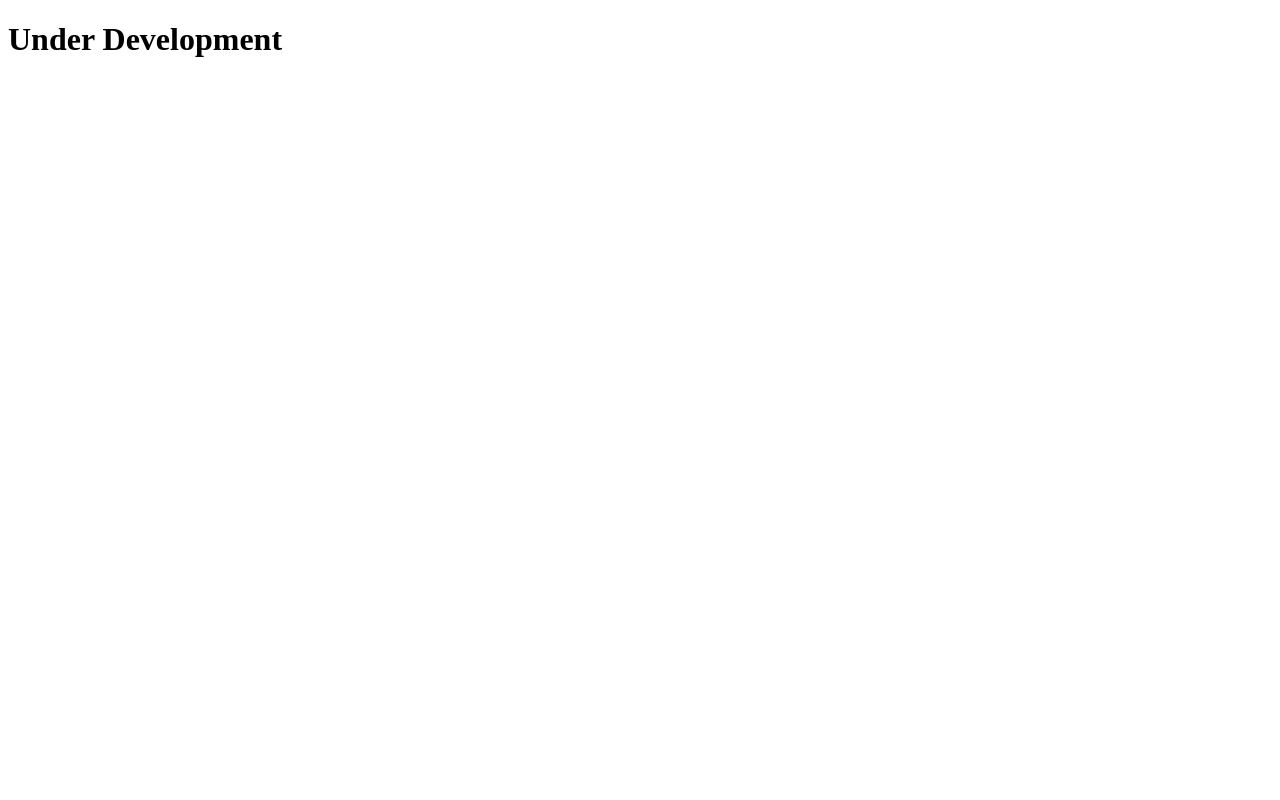
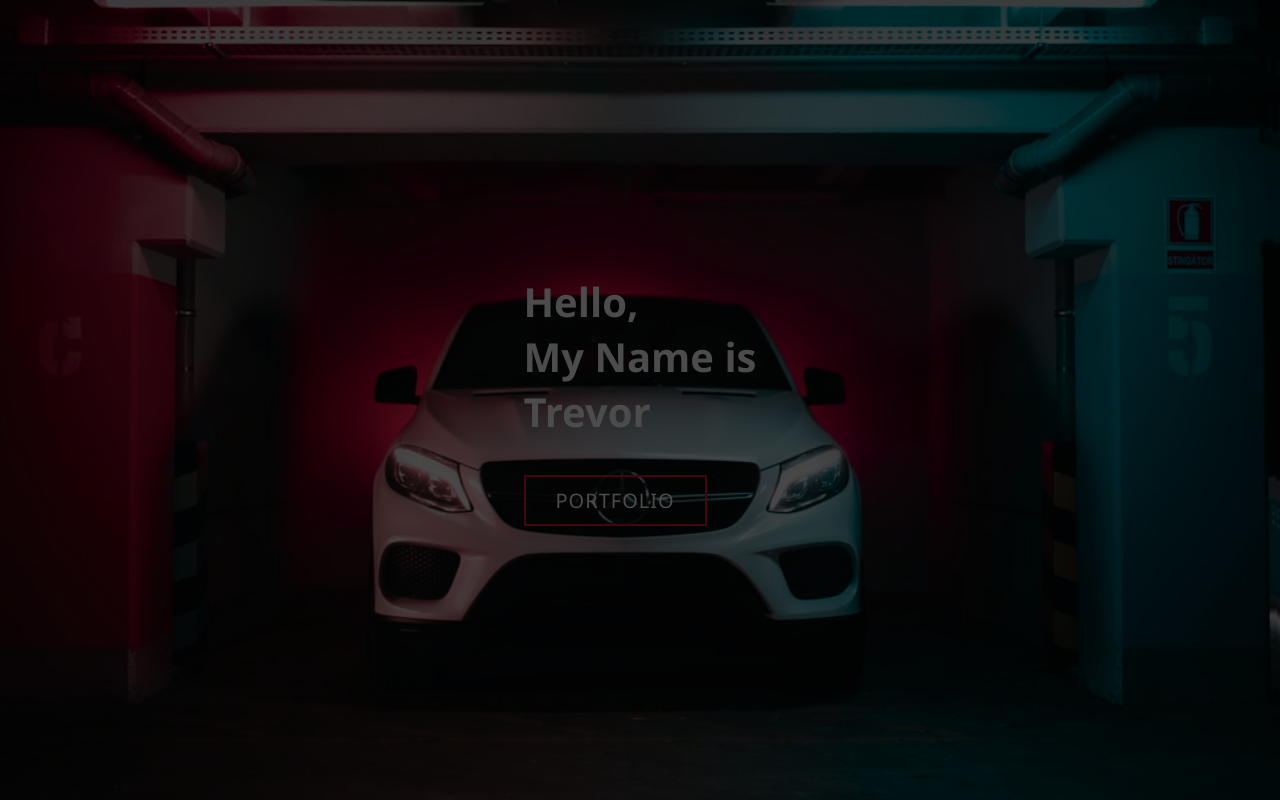
Before and after one commit to seyifagun/mTurbo, a plain HTML site: page index.html in a window 1280 px wide. Drawn offline with Linux system fonts and the light colour scheme.

Commit message:
Add new codes and styles respectively

```diff
--- a/index.html
+++ b/index.html
@@ -4,11 +4,48 @@
     <meta charset="UTF-8">
     <meta http-equiv="X-UA-Compatible" content="IE=edge">
     <meta name="viewport" content="width=device-width, initial-scale=1.0">
+    <link rel="stylesheet" href="/styles.css" />
     <title>mTurbo</title>
 </head>
 <body>
-    <div>
-        <h1>Under Development</h1>
+     <!-- Header -->
+  <!-- <section id="header">
+    <div class="header container">
+      <div class="nav-bar">
+        <div class="brand">
+          <a href="#hero">
+            <h1><span>T</span>re <span>v</span>or</h1>
+          </a>
+        </div>
+        <div class="nav-list">
+          <div class="hamburger">
+            <div class="bar"></div>
+          </div>
+          <ul>
+            <li><a href="#hero" data-after="Home">Home</a></li>
+            <li><a href="#services" data-after="Service">Services</a></li>
+            <li><a href="#projects" data-after="Projects">Projects</a></li>
+            <li><a href="#about" data-after="About">About</a></li>
+            <li><a href="#contact" data-after="Contact">Contact</a></li>
+          </ul>
+        </div>
+      </div>
     </div>
+  </section> -->
+  <!-- End Header -->
+
+  <!-- Hero Section  -->
+  <section id="hero">
+    <div class="hero container">
+      <div>
+        <h1>Hello, <span></span></h1>
+        <h1>My Name is <span></span></h1>
+        <h1>Trevor <span></span></h1>
+        <a href="#projects" type="button" class="cta">Portfolio</a>
+      </div>
+    </div>
+  </section>
+  <!-- End Hero Section  -->
+
 </body>
 </html>
--- /dev/null
+++ b/styles.css
@@ -0,0 +1,101 @@
+* {
+    padding: 0;
+    margin: 0;
+    box-sizing: border-box;
+}
+
+html{
+    font-size: 10px;
+    font-family: Comfortaa, 'Segoe UI', Tahoma, Geneva, Verdana, sans-serif;
+}
+
+a {
+    text-decoration: none;
+}
+
+.container{
+    min-height: 100vh;
+    width : 100%;
+    display: flex;
+    align-items: center;
+    justify-content: center;
+}
+
+/* Hero Section */
+#hero {
+    background-image: url(./images/mTurbo-banner-img.jpg);
+    background-size : cover ;
+    background-position : top center;
+    position: relative;
+}
+
+#hero::after{
+    content: '';
+    position: absolute;
+    left: 0;
+    top: 0;
+    height: 100%;
+    width: 100%;
+    background-color: black;
+    opacity: 0.7;
+    z-index:1;
+}
+
+#hero h1{
+    display: block;
+    width: fit-content;
+    font-size: 4rem;
+    position: relative;
+    color: white;
+}
+
+#hero h1 span {
+    position: absolute;
+    top: 0;
+    left: 0;
+    height: 100%;
+    width: 0;
+    color: transparent;
+    background-color: crimson;
+    animation: text_reveal_box 1s ease;
+    animation-delay: 1s;
+    animation: text_reveal;
+}
+
+#hero .cta{
+    display: inline-block;
+    padding: 10px 30px;
+    color: white;
+    background-color: transparent;
+    border: 2px solid crimson;
+    font-size: 2rem;
+    text-transform: uppercase;
+    letter-spacing: .1rem;
+    margin-top: 36px;
+    transition: .3s ease;
+    transition-property: background-color, color;
+}
+
+#hero .cta:hover{
+    color: white;
+    background-color: crimson;
+}
+/* End Hero Section */
+
+/* keyframes */
+@keyframes text_reveal_box {
+    50%{
+        width: 100%;
+        left :0;
+    }
+    100%{
+        left: 100%;
+        width :0;
+    }
+}
+@keyframes text_reveal {
+
+    100%{
+        color: white;
+    }
+}
```
